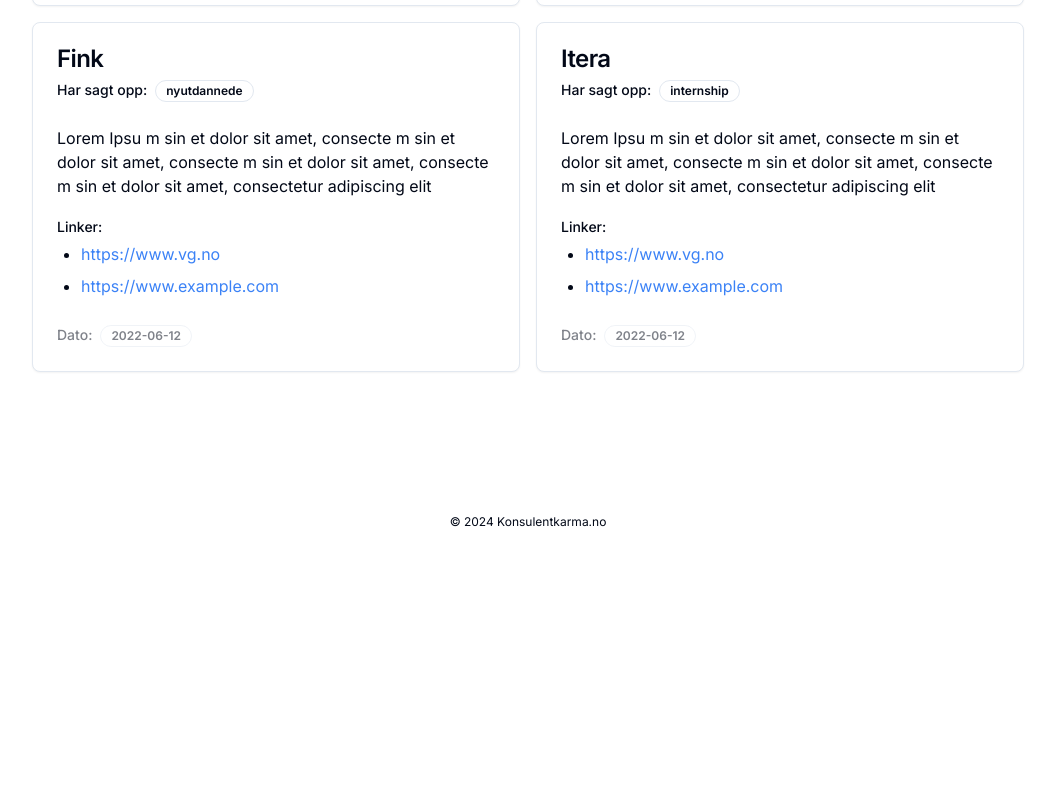
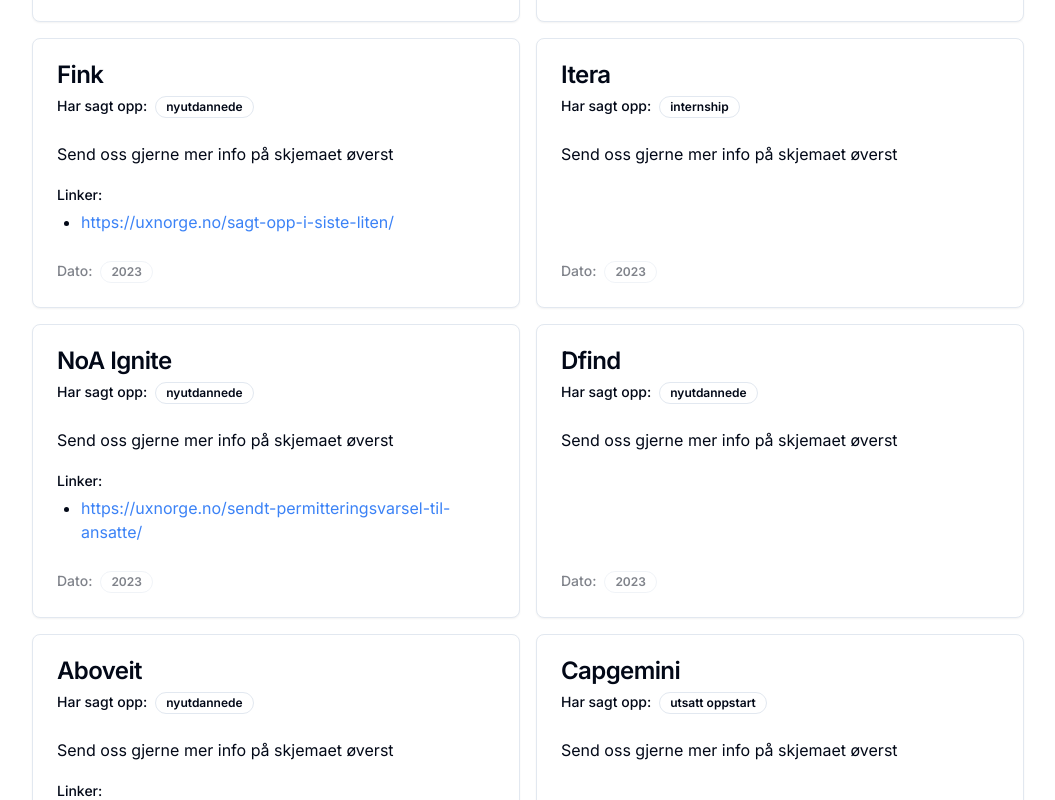
Before and after one commit to andersrodem/konsulent-karma, a Next.js app: page / in a window 1280 px wide. Shown: the part 1260-2060 px from the top of the page, without its empty margins (112-1167 px from the left). Before the commit the page ends 1836 px from the top, so only its background shows below. Built offline with nearby package versions, Linux system fonts and the light colour scheme.

Commit message:
Updates to companies

```diff
--- a/components/ui/KonsulenthusCard.tsx
+++ b/components/ui/KonsulenthusCard.tsx
@@ -41,13 +41,20 @@
           <div>
             <p>{detaljer}</p>
           </div>
+          {links.length > 0 && (
   <div className="pt-4 -mb-1">
-            <small className="text-sm font-medium leading-none ">Linker:</small>
+    <small className="text-sm font-medium leading-none">Linker:</small>
   </div>
+)}
           <ul className="ml-6 list-disc">
             {links.map((link, index) => (
               <li key={index} className="mt-2">
-      <a href={link} target="_blank" rel="noopener noreferrer" className="text-blue-500">
+                <a
+                  href={link}
+                  target="_blank"
+                  rel="noopener noreferrer"
+                  className="text-blue-500"
+                >
                   {link}
                 </a>
               </li>
--- a/data/konsulenthus.json
+++ b/data/konsulenthus.json
@@ -3,28 +3,63 @@
     "arbeidsgiver": "Netlight",
     "dato_for_oppsigelse": "April 2024",
     "type": ["internship", "nyutdannede"],
-    "links": ["apple", "banana", "cherry"],
-    "detaljer": "Lorem Ipsu m sin et dolor sit amet, consecte m sin et dolor sit amet, consecte m sin et dolor sit amet, consecte m sin et dolor sit amet, consectetur adipiscing elit"
+    "links": [],
+    "detaljer": "Send oss gjerne mer info på skjemaet øverst"
   },
   {
     "arbeidsgiver": "Forte Digital",
     "dato_for_oppsigelse": "Mai 2023",
     "type": ["internship", "graduate program"],
-    "links": ["https://www.vg.no", "https://www.example.com"],
-    "detaljer": "Lorem Ipsu m sin et dolor sit amet, consecte m sin et dolor sit amet, consecte m sin et dolor sit amet, consecte m sin et dolor sit amet, consectetur adipiscing elit"
+    "links": ["https://www.nrk.no/trondelag/_maria_-mistet-jobben-i-oslo-for-hun-hadde-begynt-_-da-var-leiligheten-i-bergen-allerede-solgt-1.16467621", "https://uxnorge.no/sagt-opp-i-siste-liten/"],
+    "detaljer": "Forte Digital kansellerte internships og graduate program i siste liten. De gikk et par måneder senere ut i DN hvor de hevdet at selskapet gikk fantastisk bra."
   },
   {
     "arbeidsgiver": "Fink",
-    "dato_for_oppsigelse": "2022-06-12",
+    "dato_for_oppsigelse": "2023",
     "type": ["nyutdannede"],
-    "links": ["https://www.vg.no", "https://www.example.com"],
-    "detaljer": "Lorem Ipsu m sin et dolor sit amet, consecte m sin et dolor sit amet, consecte m sin et dolor sit amet, consecte m sin et dolor sit amet, consectetur adipiscing elit"
+    "links": ["https://uxnorge.no/sagt-opp-i-siste-liten/"],
+    "detaljer": "Send oss gjerne mer info på skjemaet øverst"
   },
   {
     "arbeidsgiver": "Itera",
-    "dato_for_oppsigelse": "2022-06-12",
+    "dato_for_oppsigelse": "2023",
     "type": ["internship"],
-    "links": ["https://www.vg.no", "https://www.example.com"],
-    "detaljer": "Lorem Ipsu m sin et dolor sit amet, consecte m sin et dolor sit amet, consecte m sin et dolor sit amet, consecte m sin et dolor sit amet, consectetur adipiscing elit"
+    "links": [],
+    "detaljer": "Send oss gjerne mer info på skjemaet øverst"
+  },
+  {
+    "arbeidsgiver": "NoA Ignite",
+    "dato_for_oppsigelse": "2023",
+    "type": ["nyutdannede"],
+    "links": ["https://uxnorge.no/sendt-permitteringsvarsel-til-ansatte/"],
+    "detaljer": "Send oss gjerne mer info på skjemaet øverst"
+  },
+  {
+    "arbeidsgiver": "Dfind",
+    "dato_for_oppsigelse": "2023",
+    "type": ["nyutdannede"],
+    "links": [],
+    "detaljer": "Send oss gjerne mer info på skjemaet øverst"
+  },
+  {
+    "arbeidsgiver": "Aboveit",
+    "dato_for_oppsigelse": "2023",
+    "type": ["nyutdannede"],
+    "links": ["https://uxnorge.no/sagt-opp-i-siste-liten/"],
+    "detaljer": "Send oss gjerne mer info på skjemaet øverst"
+  },
+  {
+    "arbeidsgiver": "Capgemini",
+    "dato_for_oppsigelse": "2023",
+    "type": ["utsatt oppstart"],
+    "links": [],
+    "detaljer": "Send oss gjerne mer info på skjemaet øverst"
+  },
+  {
+    "arbeidsgiver": "PA Consulting",
+    "dato_for_oppsigelse": "2023",
+    "type": ["utsatt oppstart"],
+    "links": ["https://www.dn.no/arbeidsliv/nyansatte-far-utsatt-kontraktene-sine-ingrid-25-fikk-tilbud-om-a-vente-i-ett-ar/2-1-1469921"],
+    "detaljer": "Send oss gjerne mer info på skjemaet øverst"
   }
 ]
```
Lines whose indentation alone changed are shown as unchanged.
